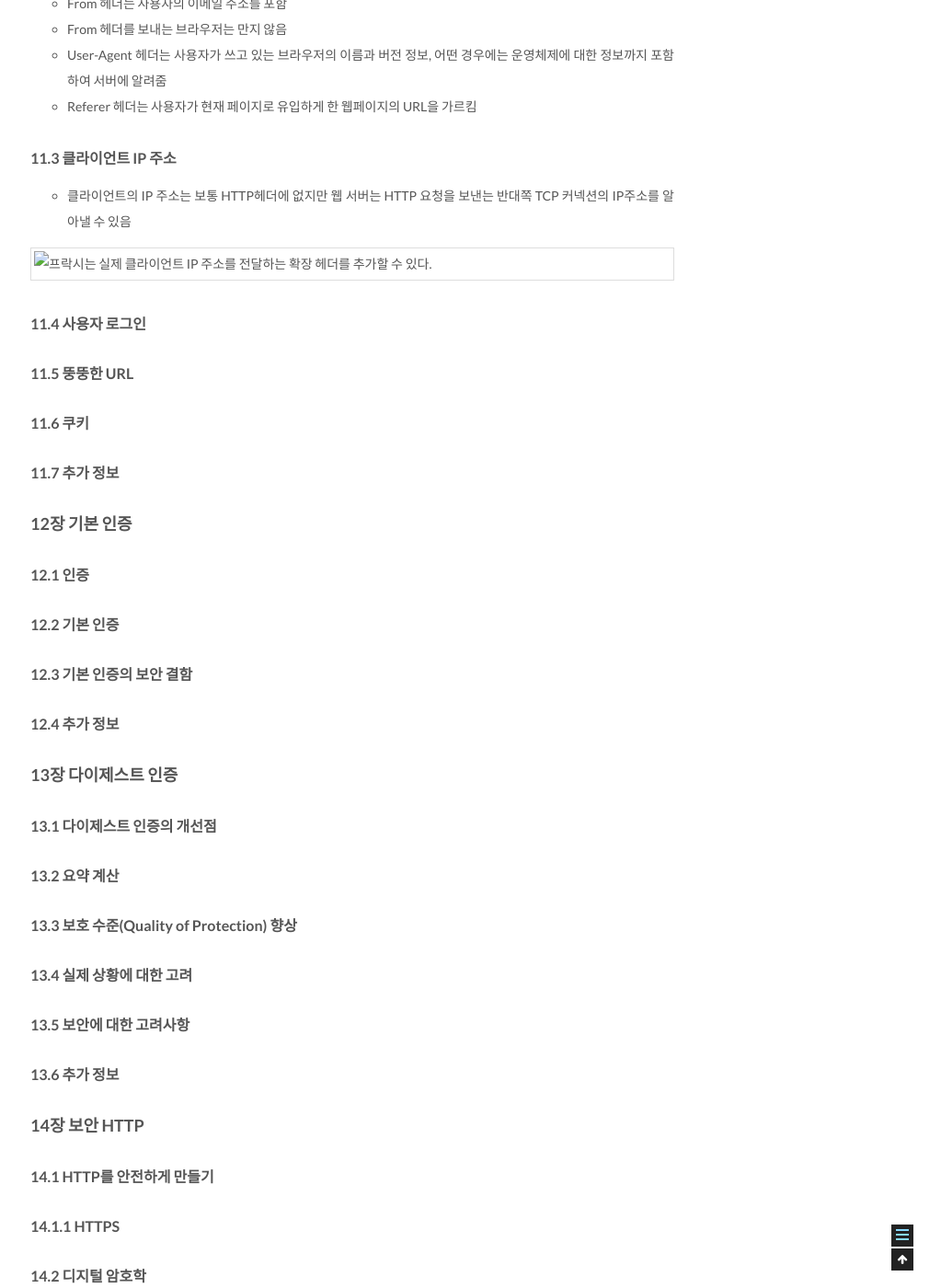
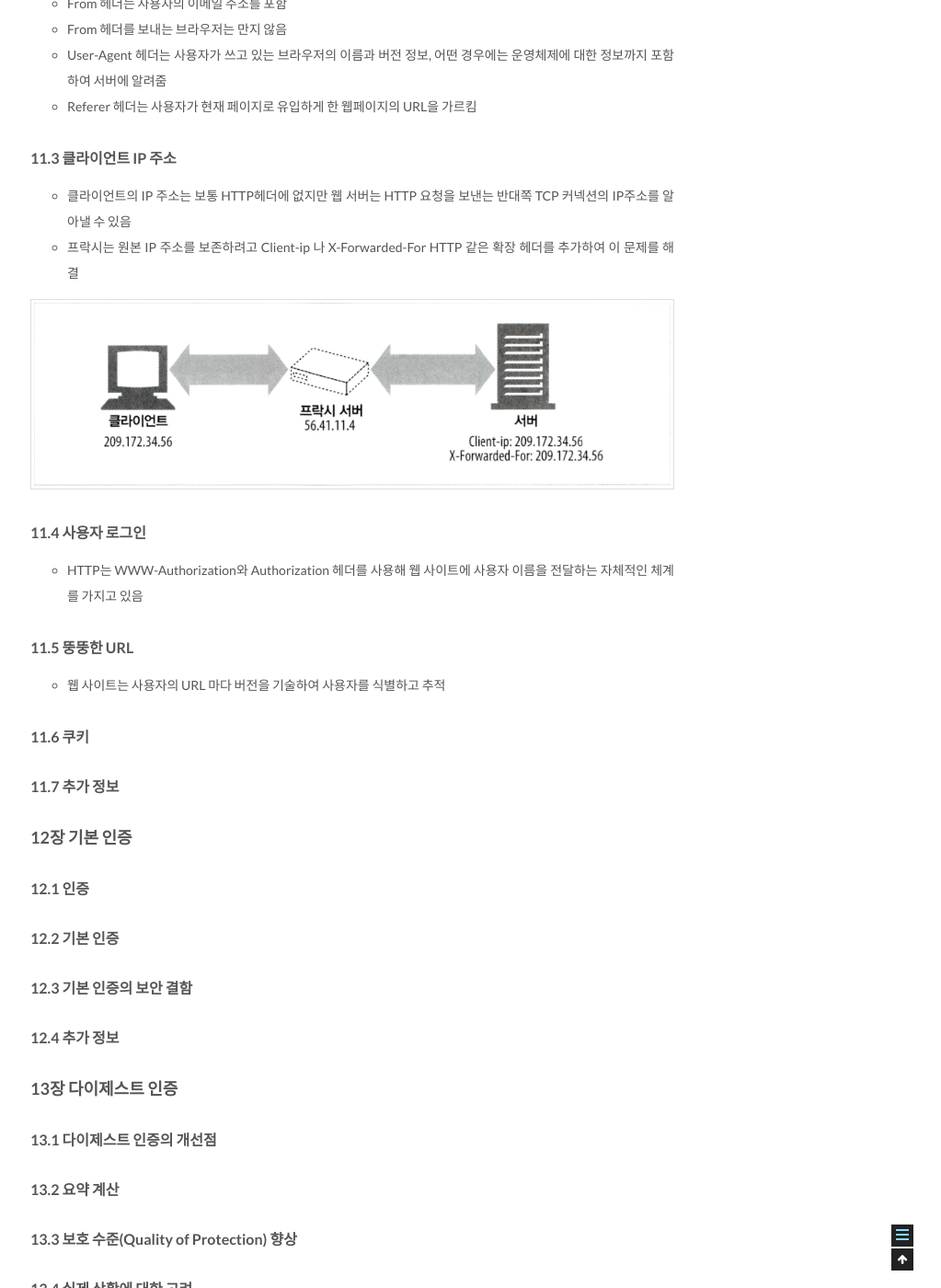
Before and after one commit to csj4032/csj4032.github.io, a Jekyll site: the page built from _posts/2018-01-21-HTTP완벽가이드.md, in a window 1280 px wide and 1400 px high, scrolled down 46951 px. Shown: the whole window at 92% size, without its empty margins (257-1280 px from the left). Built offline with Jekyll 4.4.1, drawn with Linux system fonts in a browser that asks for light colours; comment, search, counter and statistics services are not loaded.

Commit message:
HTTP완벽가이드 포스팅 수정

```diff
--- a/_posts/2018-01-21-HTTP완벽가이드.md
+++ b/_posts/2018-01-21-HTTP완벽가이드.md
@@ -1200,12 +1200,15 @@ Keep-Alive: max=5, timeout=12O
 
 #### 11.3 클라이언트 IP 주소
 * 클라이언트의 IP 주소는 보통 HTTP헤더에 없지만 웹 서버는 HTTP 요청을 보낸는 반대쪽 TCP 커넥션의 IP주소를 알아낼 수 있음
+* 프락시는 원본 IP 주소를 보존하려고 Client-ip 나 X-Forwarded-For HTTP 같은 확장 헤더를 추가하여 이 문제를 해결
 
 ![프락시는 실제 클라이언트 IP 주소를 전달하는 확장 헤더를 추가할 수 있다.](/assets/images/books/네트워크_해킹_보안/네트워크일반/HTTP완벽가이드/figure_11-1.png)
 
 #### 11.4 사용자 로그인
+* HTTP는 WWW-Authorization와 Authorization 헤더를 사용해 웹 사이트에 사용자 이름을 전달하는 자체적인 체계를 가지고 있음
 
 #### 11.5 뚱뚱한 URL
+* 웹 사이트는 사용자의 URL 마다 버전을 기술하여 사용자를 식별하고 추적
 
 #### 11.6 쿠키
 
```
Also changed, not shown: assets/images/books/네트워크_해킹_보안/네트워크일반/HTTP완벽가이드/figure_11-1.png (renamed from assets/images/books/네트워크_해킹_보안/네트워크일반/HTTP완벽가이드/figure_11-6.png).
